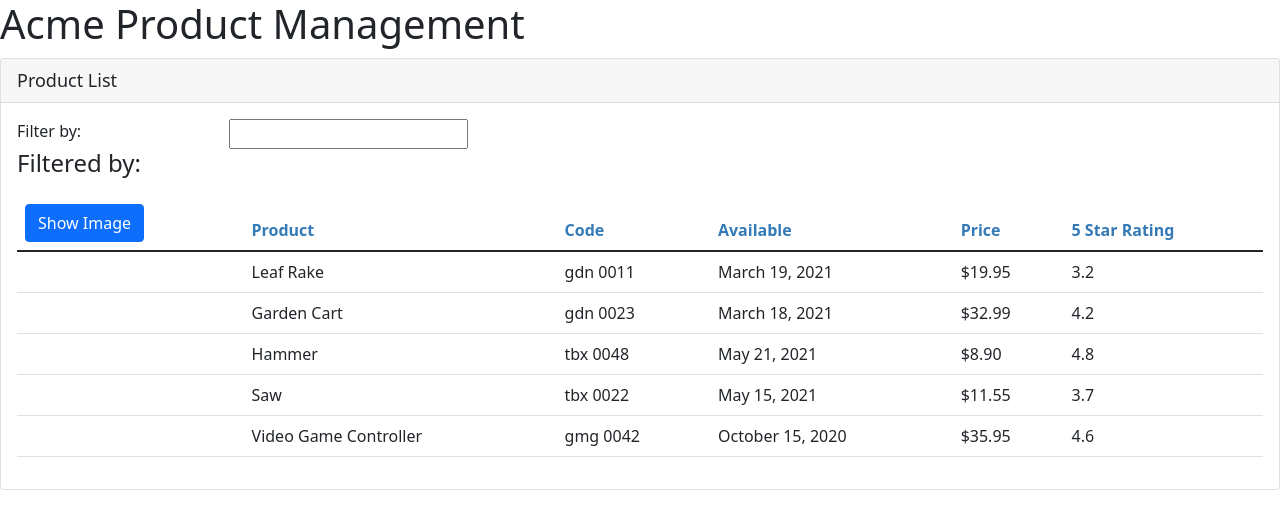
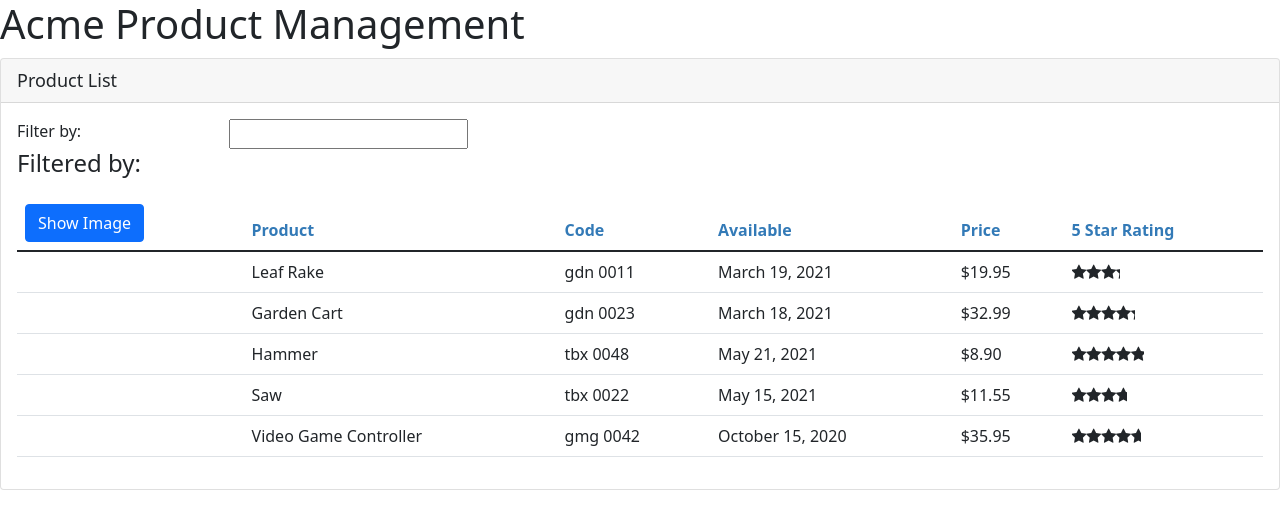
Before and after one commit to gtscott90/angular-intro, an Angular app: page / in a window 1280 px wide. Shown: the top 528 px of the page. Built offline with nearby package versions, Linux system fonts and the light colour scheme.

Commit message:
used EventEmitter to send data from a the nested star component to the parent component (when clicked the message of the star rating show near the product list title

```diff
--- a/src/app/app.module.ts
+++ b/src/app/app.module.ts
@@ -5,12 +5,14 @@
 import { AppComponent } from './app.component';
 import { ProductListComponent } from './products/product-list.component';
 import { ConvertToSpaces } from './shared/convert-to-spaces.pipe';
+import { StarComponent } from './shared/star.component';
 
 @NgModule({
   declarations: [
     AppComponent,
     ProductListComponent,
-    ConvertToSpaces
+    ConvertToSpaces,
+    StarComponent
   ],
   imports: [
     BrowserModule,
--- a/src/app/products/product-list.component.html
+++ b/src/app/products/product-list.component.html
@@ -45,7 +45,11 @@
                         <td>{{product.productCode | lowercase | convertToSpaces:'-' }}</td>
                         <td>{{product.releaseDate}}</td>
                         <td>{{product.price | currency:'USD':'symbol':'1.2-2'}}</td>
-                        <td>{{product.starRating}}</td>
+                        <td>
+                            <pm-star [rating]='product.starRating'
+                                (ratingClicked)='onRatingClicked($event)'>
+                            </pm-star>
+                        </td>
                     </tr>
 
                 </tbody>
--- a/src/app/products/product-list.component.ts
+++ b/src/app/products/product-list.component.ts
@@ -84,6 +84,10 @@
         this.listFilter = '';
     }
 
+    onRatingClicked(message: string): void {
+        this.pageTitle = 'Product List: ' + message;
+    }
+
     performFilter(filterBy: string): IProduct[] {
         filterBy = filterBy.toLocaleLowerCase();
         return this.products.filter((product: IProduct) =>
--- a/src/app/shared/star.component.html
+++ b/src/app/shared/star.component.html
@@ -1,6 +1,7 @@
 <div class="crop"
      [style.width.px]="cropWidth"
-     [title]="rating">
+     [title]="rating"
+     (click)='onClick()'>
   <div style="width: 75px">
     <span class="fa fa-star"></span>
     <span class="fa fa-star"></span>
--- a/src/app/shared/star.component.ts
+++ b/src/app/shared/star.component.ts
@@ -1,4 +1,4 @@
-import { Component, OnChanges } from "@angular/core";
+import { Component, EventEmitter, Input, OnChanges, Output } from "@angular/core";
 
 @Component({
     selector: 'pm-star',
@@ -7,10 +7,16 @@
 })
 
 export class StarComponent implements OnChanges {
-    rating: number = 4;
+    @Input() rating: number = 0;
     cropWidth: number = 75;
+    @Output() ratingClicked: EventEmitter<string> =
+        new EventEmitter<string>();
 
     ngOnChanges(): void {
         this.cropWidth = this.rating * 75/5;
     }
+
+    onClick(): void {
+        this.ratingClicked.emit(`The rating ${this.rating} was clicked`)
+    }
 }
```
